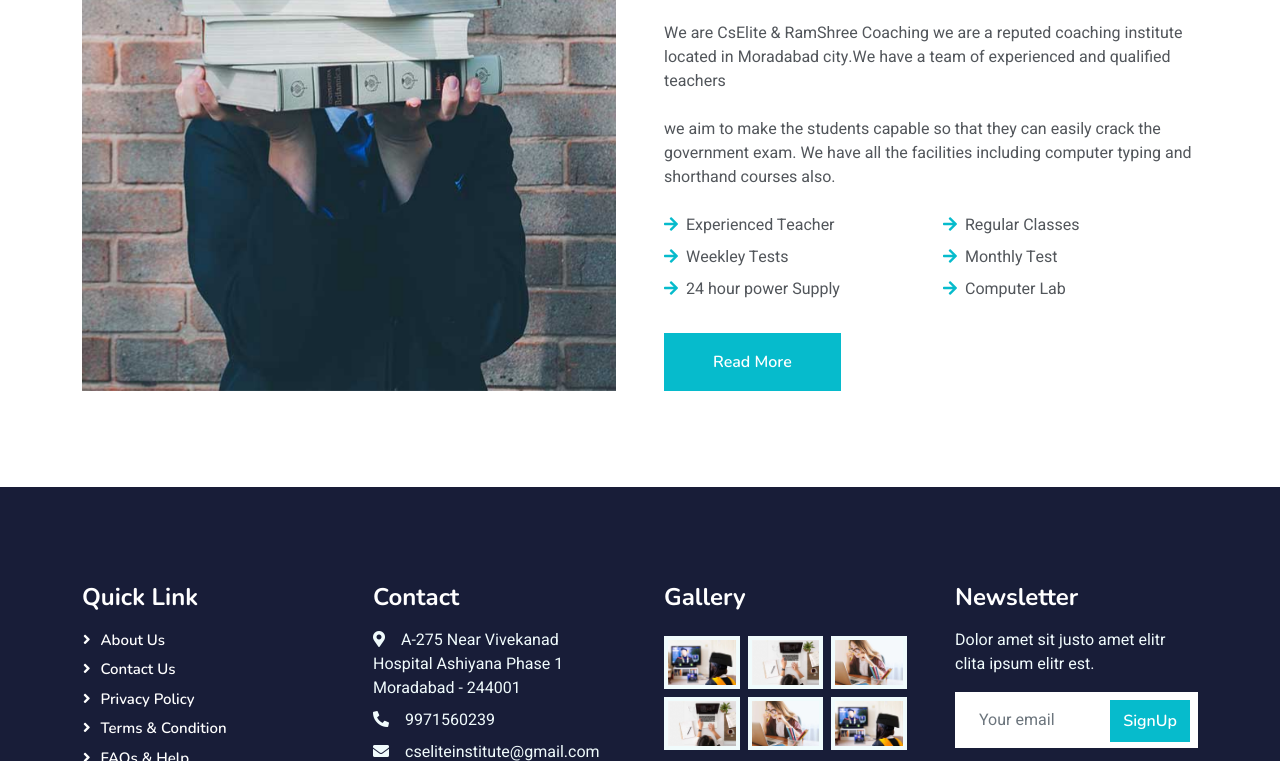
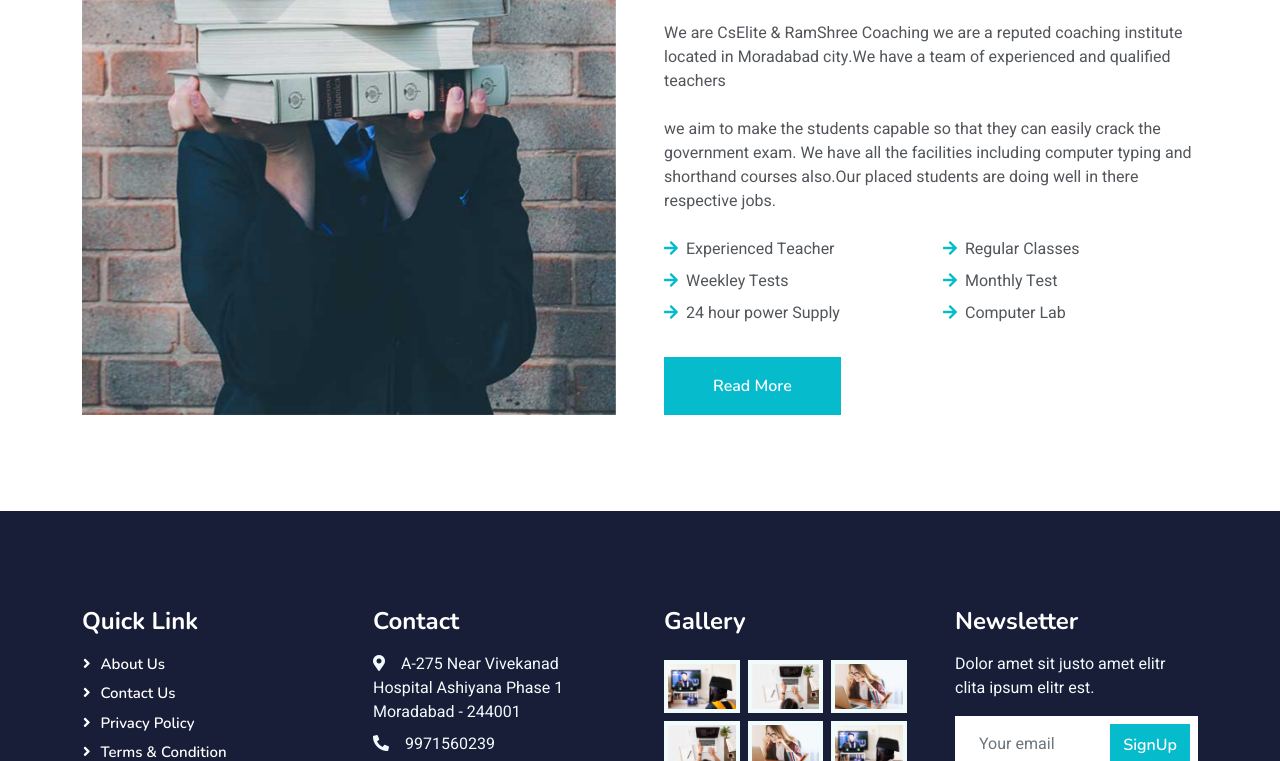
Before and after one commit to Pranav19921/cselite_ramshree, a plain HTML site: page about.html in a window 1280 px wide. Shown: the part 1025-1786 px from the top of the page. Drawn offline with nearby package versions, Linux system fonts and the light colour scheme.

Commit message:
about changes

```diff
--- a/about.html
+++ b/about.html
@@ -149,7 +149,7 @@
                     <h6 class="section-title bg-white text-start text-primary pe-3">About Us</h6>
                     <h1 class="mb-4">Welcome to CSElite&RamShree Coaching Moradabad</h1>
                     <p class="mb-4">We are CsElite & RamShree Coaching we are a reputed coaching institute located in Moradabad city.We have a team of experienced and qualified teachers </p>
-                    <p class="mb-4"> we aim to make the students capable so that they can easily crack the government exam. We have all the facilities including computer typing and shorthand courses also.</p>
+                    <p class="mb-4"> we aim to make the students capable so that they can easily crack the government exam. We have all the facilities including computer typing and shorthand courses also.Our placed students are doing well in there respective jobs.</p>
                     <div class="row gy-2 gx-4 mb-4">
                         <div class="col-sm-6">
                             <p class="mb-0"><i class="fa fa-arrow-right text-primary me-2"></i>Experienced Teacher</p>
```
